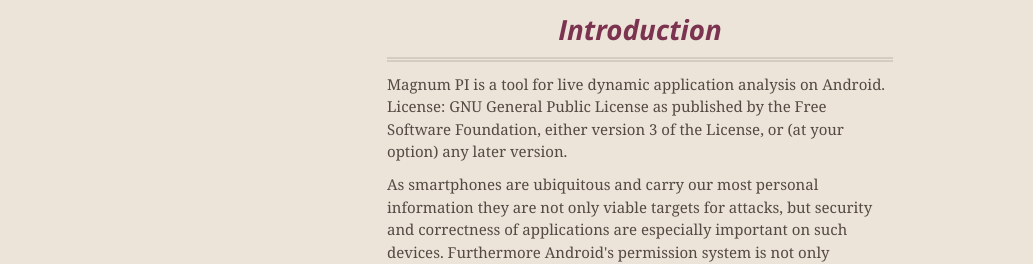
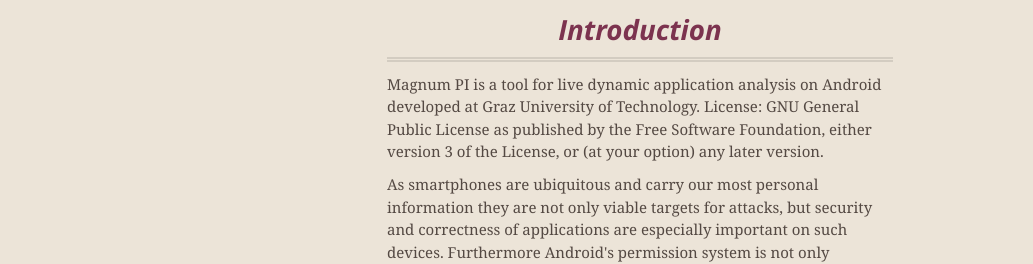
Before and after one commit to JesusMcCloud/magnumpi, a plain HTML site: page index.html in a window 1280 px wide. Shown: the part 542-806 px from the top of the page, without its empty margins (0-1033 px from the left). Drawn offline with nearby package versions, Linux system fonts and the light colour scheme.

Commit message:
add tu Graz

```diff
--- a/index.html
+++ b/index.html
@@ -52,7 +52,7 @@
 <h2>
 <a name="introduction" class="anchor" href="#introduction"><span class="octicon octicon-link"></span></a>Introduction</h2>
 
-<p>Magnum PI is a tool for live dynamic application analysis on Android.
+<p>Magnum PI is a tool for live dynamic application analysis on Android developed at Graz University of Technology.
 License: GNU General Public License as published by
   the Free Software Foundation, either version 3 of the License, or
   (at your option) any later version.</p>
```
